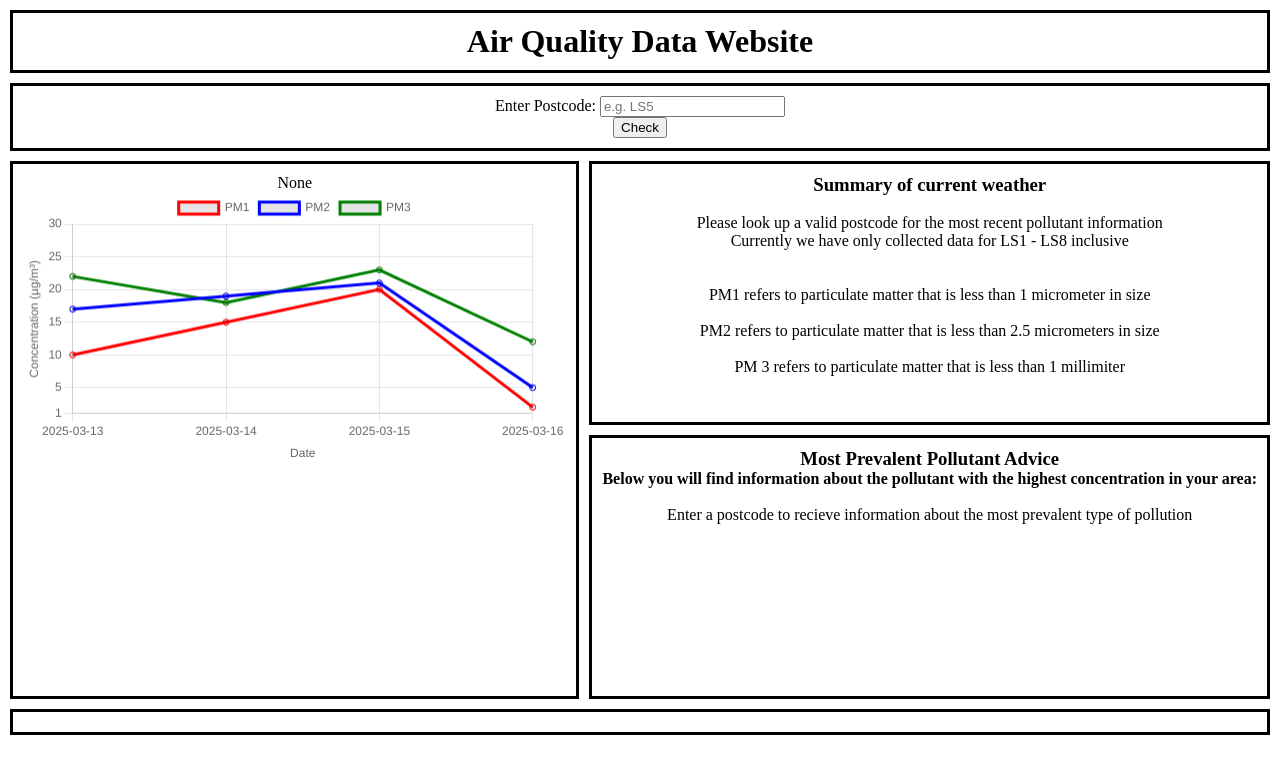
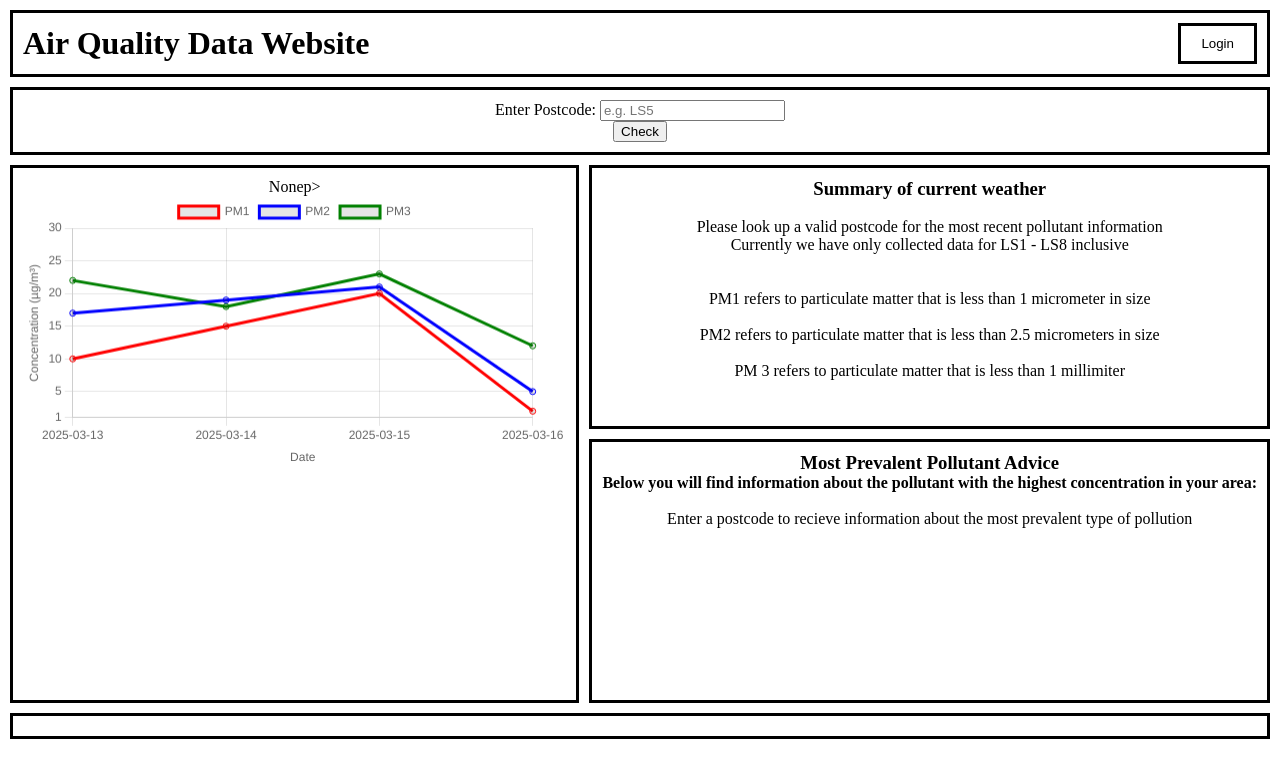
Before and after one commit to brandonbrookes/GroupProject, a Django app: page /website/ in a window 1280 px wide. Shown: the top 778 px of the page. Run offline with Django 5.2, Linux system fonts and the light colour scheme.

Commit message:
final final

```diff
--- a/GroupProject/site/air_qual_site/website/templates/postCodeLookUp.html
+++ b/GroupProject/site/air_qual_site/website/templates/postCodeLookUp.html
@@ -27,12 +27,15 @@
 }
 .header {
     grid-area: header;
+    display: flex;
     background-color: white;
     border-style:solid;
     border-width: 3px;
     border-color: black;
     text-align: center;
     color: black;
+    align-items: center;
+    justify-content: space-between;
 }
 
 .graph {
@@ -84,11 +87,29 @@
     color: black;
 }
 
+.loginButton {
+    grid-area: header;
+    background-color: white;
+    border-style:solid;
+    border-width: 3px;
+    border-color: black;
+    color: black;
+    cursor: pointer;
+    padding: 10px 20px;
+}
+
+.loginButton:hover {
+    background-color: lightgray;  /* Darker green when hovered */
+}
+
 </style>
 </head>
 <body>
     <div class="grid-container">
-        <div class="header"><h1>Air Quality Data Website</h1></div>
+        <div class="header">
+            <h1>Air Quality Data Website</h1>
+            <button class="loginButton">Login</button>
+        </div>
 
         <div class="searchBar">
             <form method="post">
@@ -99,7 +120,7 @@
         </div>
 
         <div class="graph">
-            <p>{{ selected_postcode }}</p>
+            <p>{{ selected_postcode }}p>
              <canvas id="airQualityChart" width="400" height="200"></canvas>
         </div>
 
```
